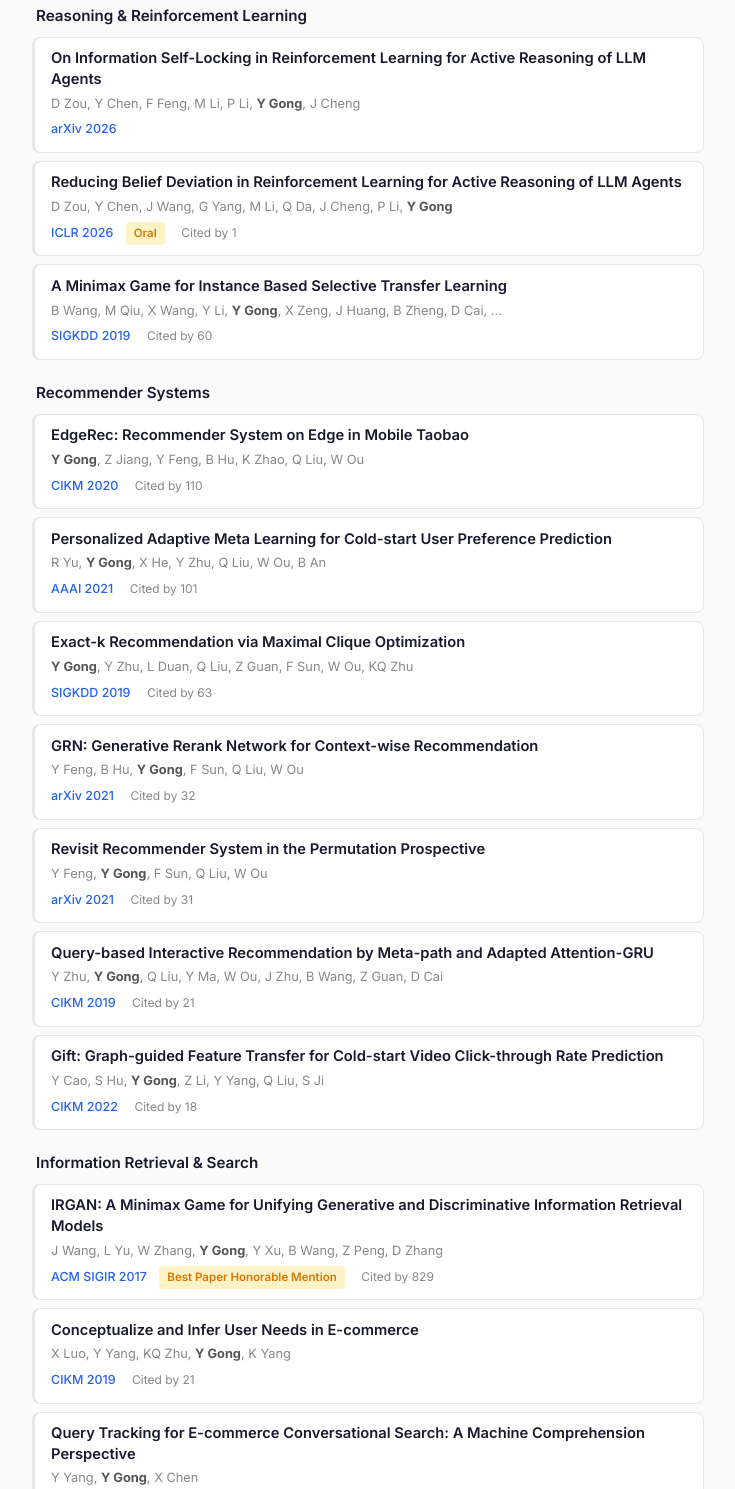
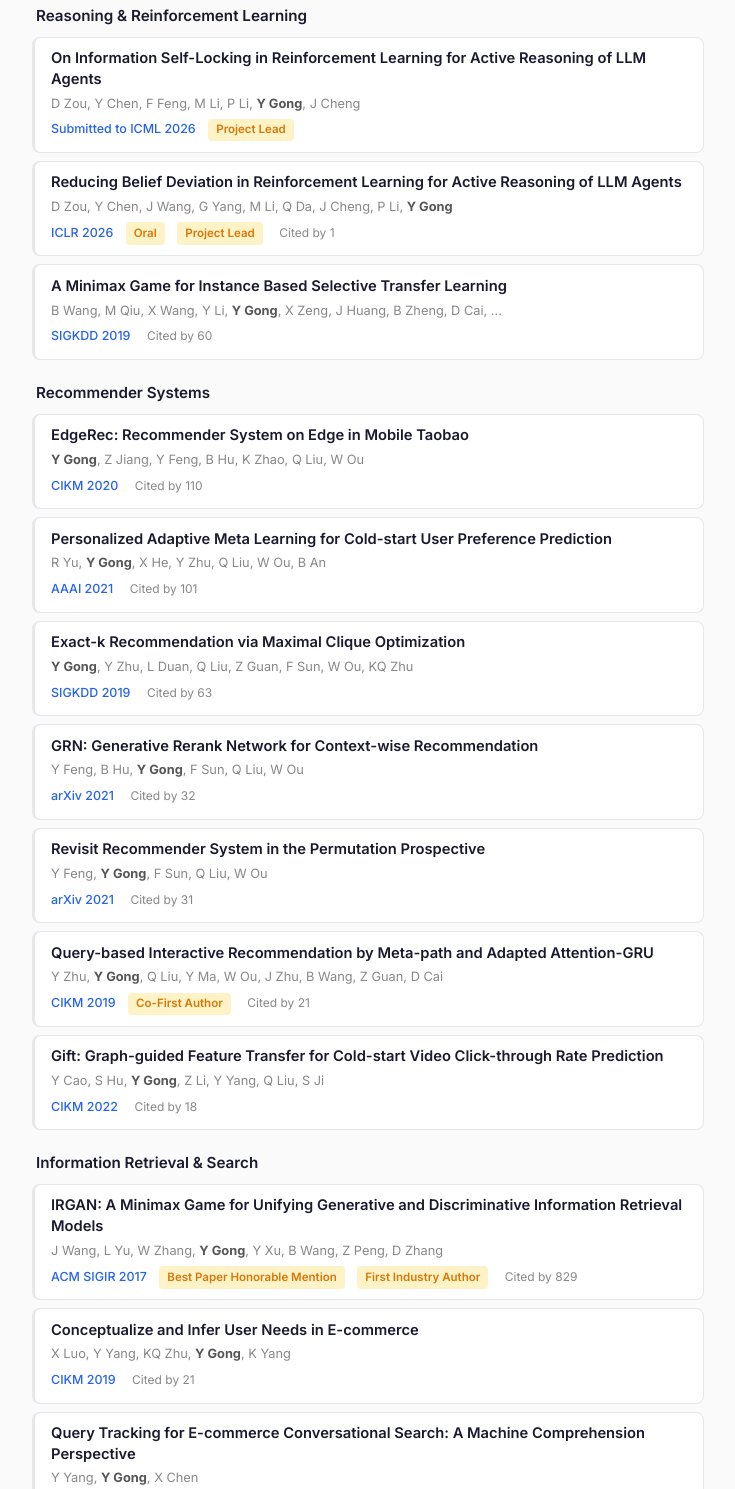
Before and after one commit to gy910210/gongyu_homepage, a website: page index.html in a window 1280 px wide. Shown: the part 1960-3449 px from the top of the page, without its empty margins (272-1007 px from the left). Drawn offline with Linux system fonts and the light colour scheme.

Commit message:
Add author roles (Project Lead, Co-First Author, First Industry Author) to publications

```diff
--- a/index.html
+++ b/index.html
@@ -128,13 +128,15 @@
           <li id="pub-arew">
             <span class="pub-title">On Information Self-Locking in Reinforcement Learning for Active Reasoning of LLM Agents</span>
             <span class="pub-meta">D Zou, Y Chen, F Feng, M Li, P Li, <strong>Y Gong</strong>, J Cheng</span>
-            <span class="pub-venue">arXiv 2026</span>
+            <span class="pub-venue">Submitted to ICML 2026</span>
+            <span class="pub-award">Project Lead</span>
           </li>
           <li id="pub-t3">
             <span class="pub-title">Reducing Belief Deviation in Reinforcement Learning for Active Reasoning of LLM Agents</span>
             <span class="pub-meta">D Zou, Y Chen, J Wang, G Yang, M Li, Q Da, J Cheng, P Li, <strong>Y Gong</strong></span>
             <span class="pub-venue">ICLR 2026</span>
             <span class="pub-award">Oral</span>
+            <span class="pub-award">Project Lead</span>
             <span class="pub-cite">Cited by 1</span>
           </li>
           <li>
@@ -184,6 +186,7 @@
             <span class="pub-title">Query-based Interactive Recommendation by Meta-path and Adapted Attention-GRU</span>
             <span class="pub-meta">Y Zhu, <strong>Y Gong</strong>, Q Liu, Y Ma, W Ou, J Zhu, B Wang, Z Guan, D Cai</span>
             <span class="pub-venue">CIKM 2019</span>
+            <span class="pub-award">Co-First Author</span>
             <span class="pub-cite">Cited by 21</span>
           </li>
           <li>
@@ -204,6 +207,7 @@
             <span class="pub-meta">J Wang, L Yu, W Zhang, <strong>Y Gong</strong>, Y Xu, B Wang, Z Peng, D Zhang</span>
             <span class="pub-venue">ACM SIGIR 2017</span>
             <span class="pub-award">Best Paper Honorable Mention</span>
+            <span class="pub-award">First Industry Author</span>
             <span class="pub-cite">Cited by 829</span>
           </li>
           <li>
```
